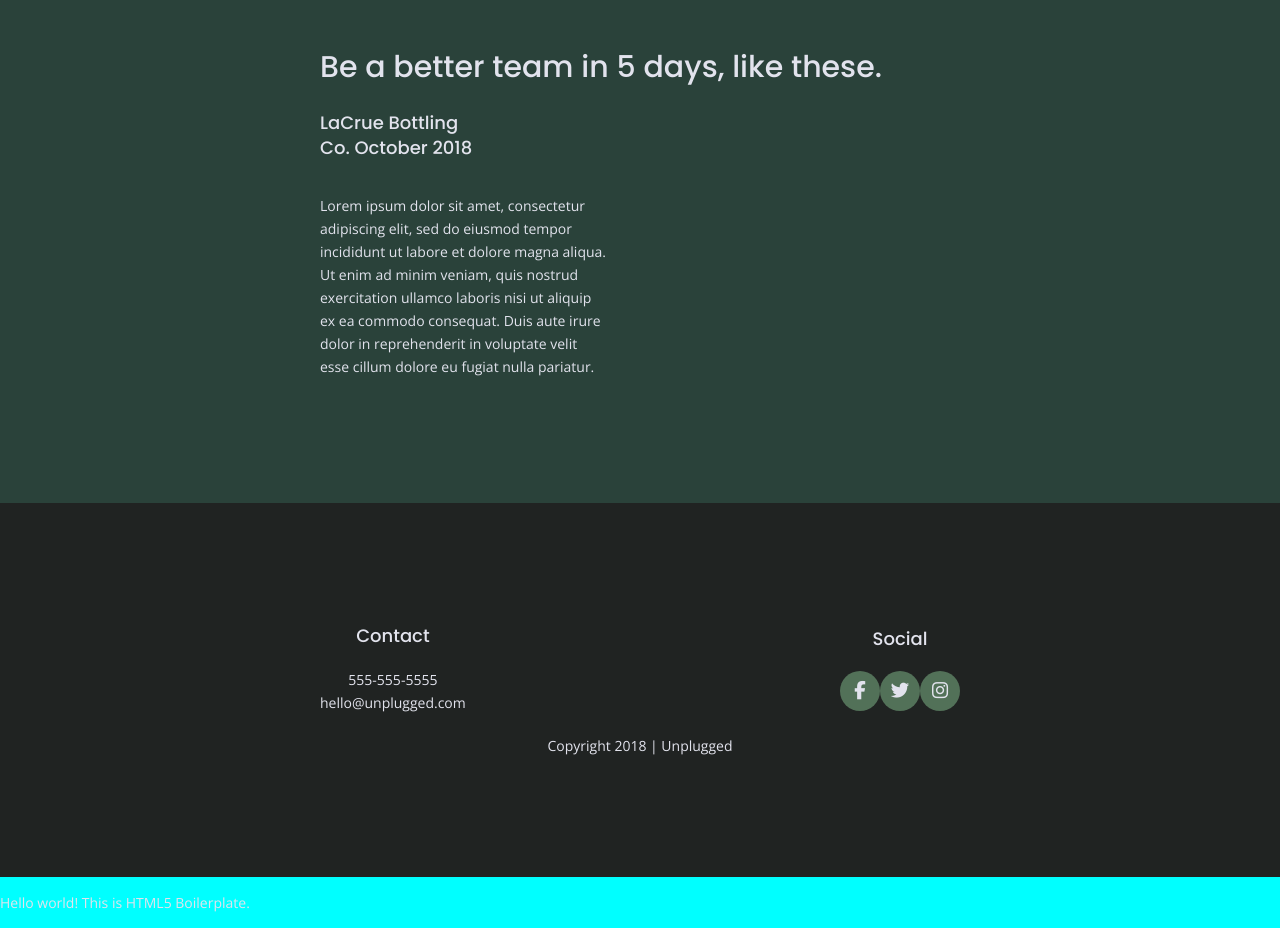
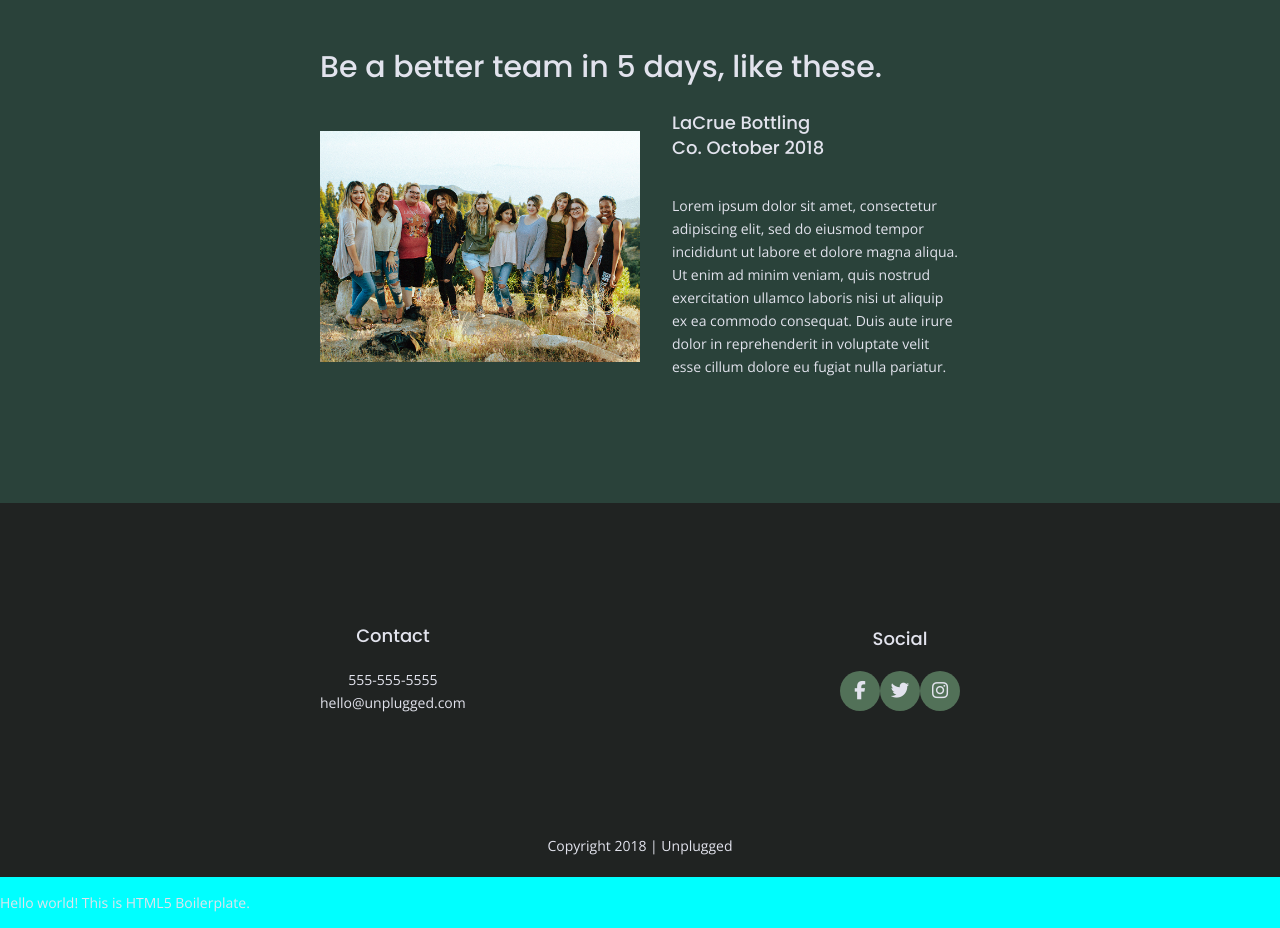
Before and after one commit to vanesa5/206-unplugged, a website: page index.html in a window 1280 px wide. Shown: the part 2020-2948 px from the top of the page. Drawn offline with nearby package versions, Linux system fonts and the light colour scheme.

Commit message:
Fixed copyright dev.

```diff
--- a/index.html
+++ b/index.html
@@ -122,6 +122,10 @@
   <div class="content-wrapper">
     <h2>Be a better team in 5 days, like these.</h2>
     <article>
+      <figure>
+        <a href="#"><img src="img/unplugged-features.jpg" alt="Review Group"></a>
+
+      </figure>
       <div>
         <h3>LaCrue Bottling Co. October 2018</h3>
         <p>
@@ -138,7 +142,7 @@
 
    </main>
 
-   <footer>
+<footer>
     <div class="content-wrapper">
       <div class="footer-content">
         <div class="contact">
@@ -146,7 +150,7 @@
             <h4>Contact</h4>
             <p>555-555-5555<br>
               hello@unplugged.com</p>
-       </address>
+          </address>
         </div>
           <div class="social">
             <h4>Social</h4>
@@ -163,11 +167,11 @@
               </div>
           </div>
       </div> <!-- footer content ends -->
-      <div class="copyright">
-        <p>Copyright 2018 | Unplugged</p>
-      </div>
+
   </div> <!--footer content-wrapper ends-->
-
+  <div class="copyright">
+    <p>Copyright 2018 | Unplugged</p>
+  </div>
 </footer>
 
 
```
